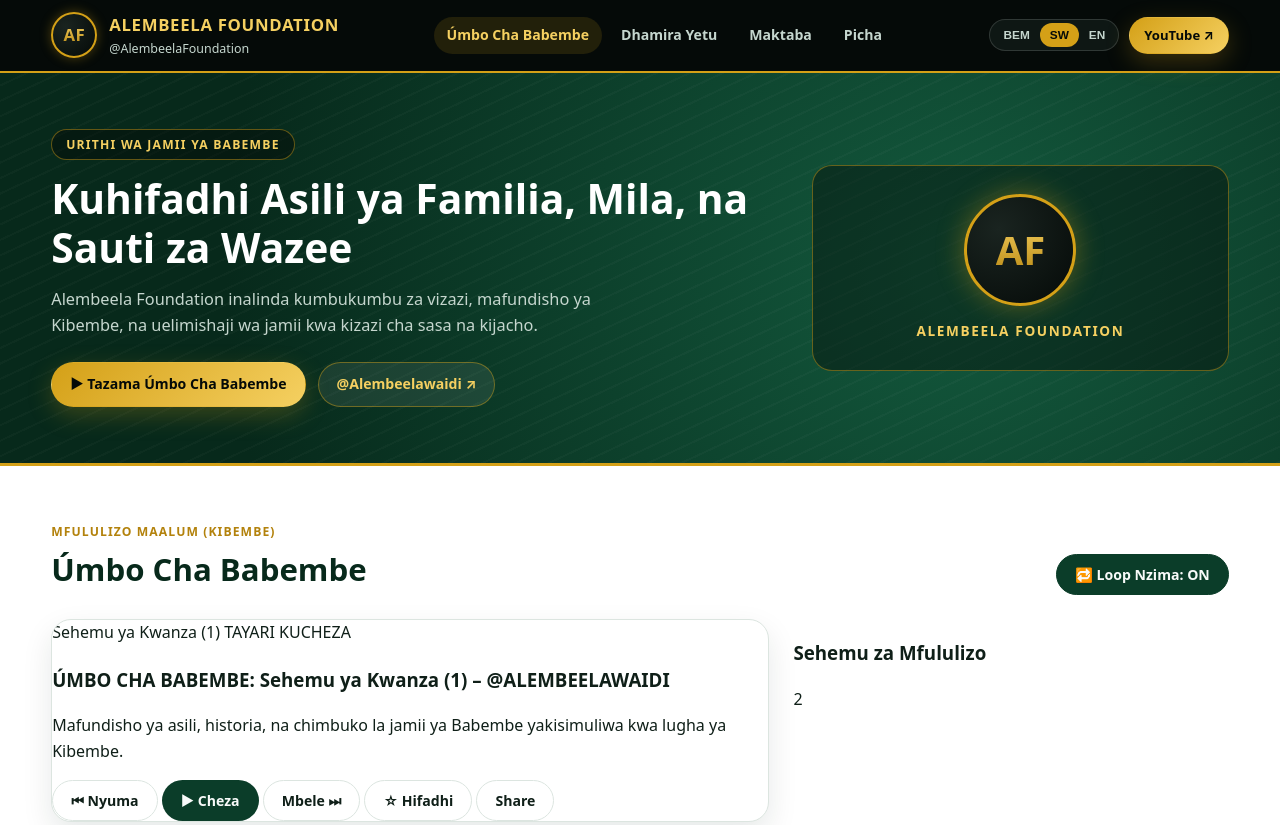
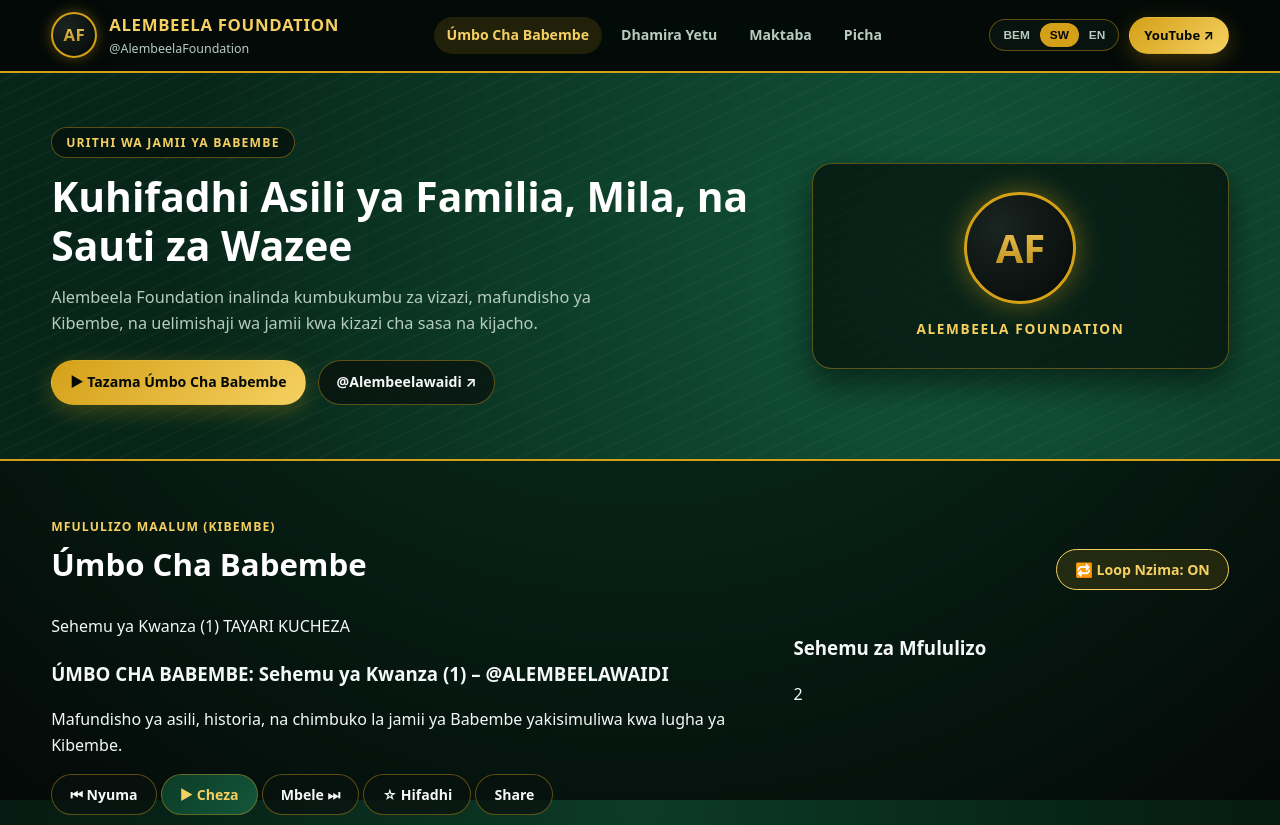
Before and after one commit to yusuphutubaste/ALEMBEELA-FOUDATION, a plain HTML site: page index.html in a window 1280 px wide. Shown: the top 825 px of the page. Drawn offline with Linux system fonts and the light colour scheme.

Commit message:
Update style.css

```diff
--- a/style.css
+++ b/style.css
@@ -1,47 +1,43 @@
 /* ==========================================================================
-   ALEMBEELA FOUNDATION — BRAND STYLESHEET (EMERALD, ROYAL GOLD & IVORY)
+   ALEMBEELA FOUNDATION — UNIFIED EMERALD, OBSIDIAN & ROYAL GOLD THEME
    ========================================================================== */
 
 :root {
-  /* Brand Colors from @AlembeelaFoundation Banner & Crest */
-  --emerald-deep: #07291b;
-  --emerald-main: #0b3d29;
-  --emerald-rich: #13593d;
-  --emerald-soft: rgba(11, 61, 41, 0.08);
+  /* Rangi Halisi kutoka kwenye Bango na Nembo ya AF */
+  --obsidian: #040907;
+  --obsidian-card: #08120e;
+  --emerald-deep: #072619;
+  --emerald-main: #0c3b27;
+  --emerald-rich: #13573b;
+  --emerald-surface: #0b2419;
 
   --gold-dark: #b3820c;
   --gold-main: #d4a017;
   --gold-bright: #f5d061;
   --gold-soft: rgba(212, 160, 23, 0.14);
 
-  --obsidian: #050a08;
-  --obsidian-elevated: #0e1714;
+  /* Mipaka na Vivuli */
+  --border-emerald: rgba(24, 107, 73, 0.45);
+  --border-gold: rgba(212, 160, 23, 0.42);
+  --border-gold-strong: rgba(245, 208, 97, 0.7);
 
-  /* Clean Light Reading Surfaces */
-  --bg-page: #ffffff;
-  --bg-tinted: #f4f7f5;
-  --bg-card: #ffffff;
-  --border-light: #dce5e0;
-  --border-gold: rgba(212, 160, 23, 0.45);
-
-  /* Typography Colors */
-  --text-dark: #0f1f18;
-  --text-muted: #4b5e55;
-  --text-light: #f8faf9;
-  --text-light-muted: #c5d6ce;
+  /* Rangi za Maandishi Juu ya Mandhari ya Giza */
+  --text-light: #f4f8f6;
+  --text-muted: #b7cbc1;
+  --text-dim: #88a195;
 
   /* Status Colors */
-  --freeze-color: #0284c7;
-  --block-color: #ea580c;
+  --freeze-color: #38bdf8;
+  --block-color: #fb923c;
 
-  /* Layout & Elevation */
+  /* Vipimo */
   --radius-sm: 8px;
   --radius-md: 14px;
   --radius-lg: 20px;
   --radius-pill: 999px;
-  --shadow-sm: 0 4px 14px rgba(7, 41, 27, 0.06);
-  --shadow-md: 0 12px 30px rgba(7, 41, 27, 0.1);
-  --shadow-gold: 0 8px 24px rgba(212, 160, 23, 0.25);
+  --shadow-sm: 0 6px 18px rgba(0, 0, 0, 0.4);
+  --shadow-md: 0 14px 34px rgba(0, 0, 0, 0.55);
+  --shadow-gold: 0 6px 22px rgba(212, 160, 23, 0.28);
 }
 
 *,
@@ -57,10 +53,13 @@ html {
 body {
   margin: 0;
   font-family: system-ui, -apple-system, BlinkMacSystemFont, "Segoe UI", Roboto, sans-serif;
-  background-color: var(--bg-page);
-  color: var(--text-dark);
+  background:
+    radial-gradient(circle at top center, var(--emerald-main) 0%, var(--emerald-deep) 38%, var(--obsidian) 100%);
+  background-attachment: fixed;
+  color: var(--text-light);
   line-height: 1.6;
-  padding-bottom: 76px;
+  padding-bottom: 80px;
+  min-height: 100vh;
 }
 
 .hidden {
@@ -81,7 +80,7 @@ body {
   right: 20px;
   z-index: 1200;
   max-width: min(400px, 90vw);
-  background: var(--obsidian);
+  background: var(--obsidian-card);
   color: var(--text-light);
   border: 1px solid var(--gold-main);
   border-left: 5px solid var(--gold-bright);
@@ -124,51 +123,47 @@ body {
 
 .btn-gold:hover {
   transform: translateY(-1px);
-  filter: brightness(1.05);
+  filter: brightness(1.06);
 }
 
 .btn-emerald {
-  background: var(--emerald-main);
-  color: var(--text-light);
-}
-
-.btn-emerald:hover {
-  background: var(--emerald-rich);
-}
-
-.btn-emerald-outline {
-  background: rgba(255, 255, 255, 0.08);
+  background: linear-gradient(135deg, var(--emerald-main), var(--emerald-rich));
   color: var(--gold-bright);
   border-color: var(--border-gold);
 }
 
-.btn-emerald-outline:hover {
-  background: rgba(212, 160, 23, 0.18);
+.btn-emerald:hover {
+  filter: brightness(1.12);
+  border-color: var(--gold-bright);
 }
 
+.btn-emerald-outline,
 .btn-light-outline {
-  background: var(--bg-card);
-  color: var(--text-dark);
-  border-color: var(--border-light);
+  background: rgba(8, 18, 14, 0.75);
+  color: var(--text-light);
+  border-color: var(--border-gold);
 }
 
+.btn-emerald-outline:hover,
 .btn-light-outline:hover {
-  border-color: var(--emerald-main);
-  background: var(--bg-tinted);
+  background: var(--gold-soft);
+  color: var(--gold-bright);
+  border-color: var(--gold-bright);
 }
 
 .btn-light-outline.is-active,
 .btn-light-outline.is-saved {
-  background: var(--emerald-main);
-  color: var(--text-light);
-  border-color: var(--emerald-main);
+  background: var(--gold-soft);
+  color: var(--gold-bright);
+  border-color: var(--gold-bright);
 }
 
 /* ==========================================================================
    HEADER & AF CREST LOGO
    ========================================================================== */
 .site-header {
-  background: var(--obsidian);
+  background: rgba(4, 9, 7, 0.94);
+  backdrop-filter: blur(12px);
   color: var(--text-light);
   border-bottom: 2px solid var(--gold-main);
   position: sticky;
@@ -199,7 +194,7 @@ body {
   border-radius: 50%;
   background: radial-gradient(circle at 30% 30%, #1a2420, var(--obsidian));
   border: 2px solid var(--gold-main);
-  box-shadow: 0 0 12px rgba(212, 160, 23, 0.35);
+  box-shadow: 0 0 14px rgba(212, 160, 23, 0.4);
   display: inline-flex;
   align-items: center;
   justify-content: center;
@@ -235,7 +230,7 @@ body {
 .brand-handle {
   display: block;
   font-size: 0.78rem;
-  color: var(--text-light-muted);
+  color: var(--text-muted);
 }
 
 .main-nav {
@@ -246,7 +241,7 @@ body {
 }
 
 .nav-link {
-  color: var(--text-light-muted);
+  color: var(--text-muted);
   text-decoration: none;
   font-size: 0.88rem;
   font-weight: 600;
@@ -258,7 +253,7 @@ body {
 .nav-link:hover,
 .nav-link.is-active {
   color: var(--gold-bright);
-  background: rgba(212, 160, 23, 0.14);
+  background: var(--gold-soft);
 }
 
 .header-actions {
@@ -269,8 +264,8 @@ body {
 
 .lang-switch {
   display: inline-flex;
-  background: var(--obsidian-elevated);
-  border: 1px solid rgba(255, 255, 255, 0.14);
+  background: var(--obsidian-card);
+  border: 1px solid var(--border-gold);
   border-radius: var(--radius-pill);
   padding: 3px;
 }
@@ -278,7 +273,7 @@ body {
 .lang-btn {
   border: 0;
   background: transparent;
-  color: var(--text-light-muted);
+  color: var(--text-muted);
   font-size: 0.74rem;
   font-weight: 800;
   padding: 5px 10px;
@@ -292,7 +287,7 @@ body {
 }
 
 /* ==========================================================================
-   EMERALD & GOLD HERO BANNER (MATCHES CHANNEL ART)
+   EMERALD & GOLD HERO BANNER (MATCHES CHANNEL BANNER ART)
    ========================================================================== */
 .foundation-hero {
   background:
@@ -303,10 +298,10 @@ body {
       transparent 2px,
       transparent 14px
     ),
-    radial-gradient(circle at 75% 50%, var(--emerald-rich) 0%, var(--emerald-deep) 75%);
+    radial-gradient(circle at 75% 50%, var(--emerald-rich) 0%, var(--emerald-deep) 80%);
   color: var(--text-light);
-  border-bottom: 3px solid var(--gold-main);
-  padding: clamp(32px, 5vw, 56px) 0;
+  border-bottom: 2px solid var(--gold-main);
+  padding: clamp(32px, 5vw, 54px) 0;
 }
 
 .hero-grid {
@@ -322,7 +317,7 @@ body {
   font-weight: 800;
   letter-spacing: 0.1em;
   color: var(--gold-bright);
-  background: rgba(5, 10, 8, 0.45);
+  background: rgba(4, 9, 7, 0.6);
   border: 1px solid var(--border-gold);
   padding: 5px 14px;
   border-radius: var(--radius-pill);
@@ -340,7 +335,7 @@ body {
 .hero-lead {
   margin: 0 0 24px;
   font-size: 1.02rem;
-  color: var(--text-light-muted);
+  color: var(--text-muted);
   max-width: 60ch;
 }
 
@@ -355,11 +350,12 @@ body {
   flex-direction: column;
   align-items: center;
   justify-content: center;
-  background: rgba(5, 10, 8, 0.42);
+  background: rgba(4, 9, 7, 0.65);
   border: 1px solid var(--border-gold);
   border-radius: var(--radius-lg);
   padding: 28px 20px;
   text-align: center;
+  box-shadow: var(--shadow-md);
 }
 
 .emblem-ring {
@@ -368,7 +364,7 @@ body {
   border-radius: 50%;
   background: radial-gradient(circle at 30% 30%, #1a2420, var(--obsidian));
   border: 3px solid var(--gold-main);
-  box-shadow: 0 0 28px rgba(212, 160, 23, 0.4);
+  box-shadow: 0 0 28px rgba(212, 160, 23, 0.45);
   display: flex;
   align-items: center;
   justify-content: center;
@@ -392,16 +388,16 @@ body {
 }
 
 /* ==========================================================================
-   SECTIONS & HEADINGS
+   SECTIONS & HEADINGS (UNIFIED DARK EMERALD & GOLD)
    ========================================================================== */
 .section-block {
   padding: clamp(36px, 5vw, 56px) 0;
 }
 
 .section-tinted {
-  background: var(--bg-tinted);
-  border-top: 1px solid var(--border-light);
-  border-bottom: 1px solid var(--border-light);
+  background: rgba(4, 9, 7, 0.55);
+  border-top: 1px solid var(--border-gold);
+  border-bottom: 1px solid var(--border-gold);
 }
 
 .section-head {
@@ -424,7 +420,7 @@ body {
   font-size: 0.76rem;
   font-weight: 800;
   letter-spacing: 0.09em;
-  color: var(--gold-dark);
+  color: var(--gold-bright);
   text-transform: uppercase;
   margin-bottom: 4px;
 }
@@ -433,7 +429,7 @@ body {
   margin: 0;
   font-size: clamp(1.4rem, 2.8vw, 1.95rem);
   font-weight: 800;
-  color: var(--emerald-deep);
+  color: #ffffff;
 }
 
 /* ==========================================================================
@@ -447,12 +443,3 @@ body {
 }
 
 .theater-stage {
-  background: var(--bg-card);
-  border: 1px solid var(--border-light);
-  border-radius: var(--radius-lg);
-  overflow: hidden;
-  box-shadow: var(--shadow-md);
-}
-
-.video-aspect {
-  position: relative;
```
